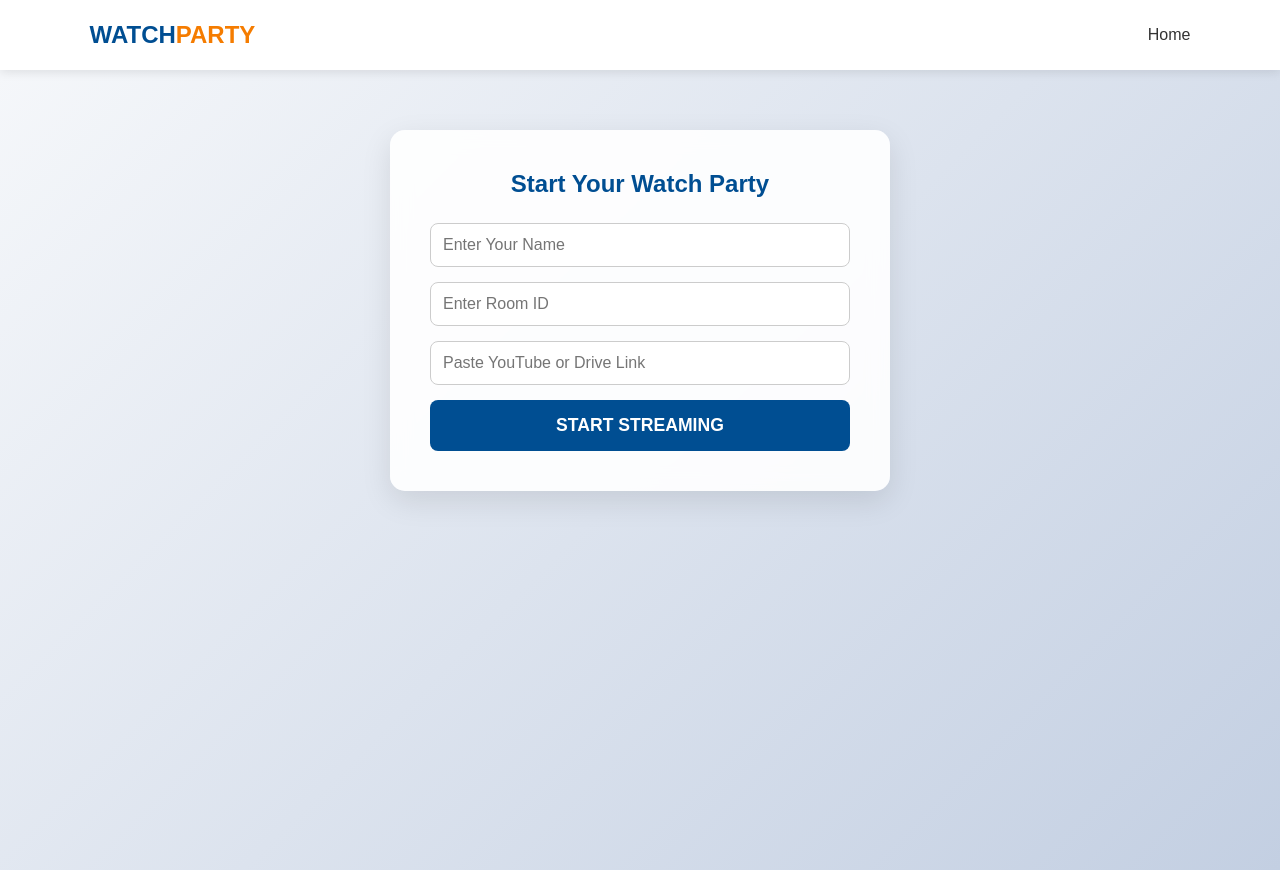
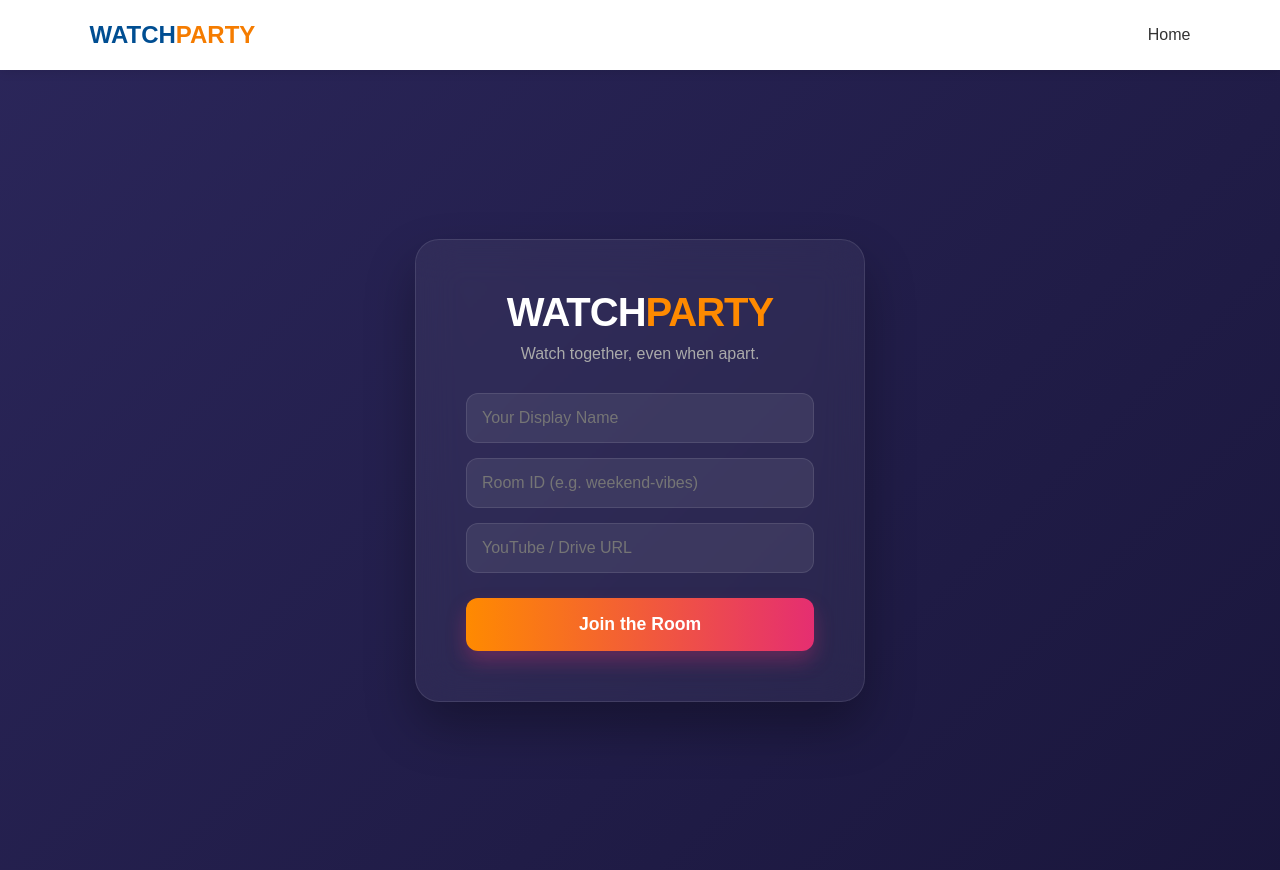
Before and after one commit to aasif41/watch-party-app, a React (Vite) app in the folder client/: page / in a window 1280 px wide. Built offline with nearby package versions, Linux system fonts and the light colour scheme; no server answers.

Commit message:
Fix: Refresh issue solved and UI improved

```diff
--- a/client/src/pages/Home.jsx
+++ b/client/src/pages/Home.jsx
@@ -8,89 +8,94 @@ const Home = () => {
   const navigate = useNavigate();
 
   const joinRoom = () => {
-    if (username !== "" && room !== "" && videoUrl !== "") {
-      // Refresh hone par data recover karne ke liye LocalStorage ka use
+    if (username && room && videoUrl) {
       localStorage.setItem("wp_username", username);
       localStorage.setItem("wp_videoUrl", videoUrl);
-
-      // Dynamic URL par navigate karna
       navigate(`/stream/${room}`);
     } else {
-      alert("Please fill all fields!");
+      alert("All fields are required! 🚀");
     }
   };
 
-  // UI Styles
-  const containerStyle = {
-    padding: "60px 7%",
+  const styles = {
+    wrapper: {
+      height: "100vh",
+      display: "flex",
+      alignItems: "center",
+      justifyContent: "center",
+      background: "linear-gradient(-45deg, #0f0c29, #302b63, #24243e)",
+      backgroundSize: "400% 400%",
+      animation: "gradientBG 15s ease infinite",
+    },
+    card: {
+      background: "rgba(255, 255, 255, 0.05)",
+      backdropFilter: "blur(20px)",
+      border: "1px solid rgba(255, 255, 255, 0.1)",
+      borderRadius: "24px",
+      padding: "50px",
+      width: "100%",
+      maxWidth: "450px",
       textAlign: "center",
-    background: "linear-gradient(135deg, #f5f7fa 0%, #c3cfe2 100%)",
-    minHeight: "100vh"
-  };
-
-  const cardStyle = {
-    maxWidth: "500px",
-    margin: "0 auto",
-    padding: "40px",
-    background: "rgba(255, 255, 255, 0.9)",
-    borderRadius: "15px",
-    boxShadow: "0 10px 30px rgba(0,0,0,0.1)",
-    backdropFilter: "blur(10px)"
-  };
-
-  const inputStyle = {
-    width: "100%",
-    padding: "12px",
-    marginBottom: "15px",
-    borderRadius: "8px",
-    border: "1px solid #ccc",
-    outline: "none",
+      boxShadow: "0 25px 50px rgba(0,0,0,0.3)",
+    },
+    title: {
+      color: "#fff",
+      fontSize: "2.5rem",
+      fontWeight: "800",
+      marginBottom: "10px",
+      letterSpacing: "-1px"
+    },
+    subtitle: {
+      color: "#aaa",
+      marginBottom: "30px",
       fontSize: "1rem"
-  };
-
-  const buttonStyle = {
+    },
+    input: {
       width: "100%",
       padding: "15px",
-    background: "#004e92",
+      marginBottom: "15px",
+      background: "rgba(255,255,255,0.08)",
+      border: "1px solid rgba(255,255,255,0.1)",
+      borderRadius: "12px",
+      color: "#fff",
+      fontSize: "1rem",
+      outline: "none",
+      transition: "0.3s"
+    },
+    button: {
+      width: "100%",
+      padding: "16px",
+      marginTop: "10px",
+      background: "linear-gradient(90deg, #ff8a00, #e52e71)",
+      border: "none",
+      borderRadius: "12px",
       color: "white",
-    border: "none",
-    borderRadius: "8px",
-    cursor: "pointer",
       fontWeight: "bold",
       fontSize: "1.1rem",
+      cursor: "pointer",
+      boxShadow: "0 10px 20px rgba(229, 46, 113, 0.3)",
       transition: "0.3s"
+    }
   };
 
   return (
-    <div style={containerStyle}>
-      <div style={cardStyle}>
-        <h2 style={{ color: "#004e92", marginBottom: "25px" }}>Start Your Watch Party</h2>
-        <input
-          type="text" placeholder="Enter Your Name"
-          value={username}
-          onChange={(e) => setUsername(e.target.value)}
-          style={inputStyle}
-        />
-        <input
-          type="text" placeholder="Enter Room ID"
-          value={room}
-          onChange={(e) => setRoom(e.target.value)}
-          style={inputStyle}
-        />
-        <input
-          type="text" placeholder="Paste YouTube or Drive Link"
-          value={videoUrl}
-          onChange={(e) => setVideoUrl(e.target.value)}
-          style={inputStyle}
-        />
-        <button
-          onClick={joinRoom}
-          style={buttonStyle}
-          onMouseOver={(e) => e.target.style.background = "#003366"}
-          onMouseOut={(e) => e.target.style.background = "#004e92"}
-        >
-          START STREAMING
-        </button>
+    <div style={styles.wrapper}>
+      <style>{`
+        @keyframes gradientBG {
+          0% { background-position: 0% 50%; }
+          50% { background-position: 100% 50%; }
+          100% { background-position: 0% 50%; }
+        }
+        input:focus { border-color: #ff8a00 !important; background: rgba(255,255,255,0.12) !important; }
+        button:hover { transform: translateY(-3px); box-shadow: 0 15px 25px rgba(229, 46, 113, 0.4); }
+      `}</style>
+      <div style={styles.card}>
+        <h1 style={styles.title}>WATCH<span style={{color: "#ff8a00"}}>PARTY</span></h1>
+        <p style={styles.subtitle}>Watch together, even when apart.</p>
+        <input style={styles.input} placeholder="Your Display Name" onChange={(e)=>setUsername(e.target.value)} />
+        <input style={styles.input} placeholder="Room ID (e.g. weekend-vibes)" onChange={(e)=>setRoom(e.target.value)} />
+        <input style={styles.input} placeholder="YouTube / Drive URL" onChange={(e)=>setVideoUrl(e.target.value)} />
+        <button style={styles.button} onClick={joinRoom}>Join the Room</button>
       </div>
     </div>
   );
--- a/client/src/pages/StreamRoom.jsx
+++ b/client/src/pages/StreamRoom.jsx
@@ -5,38 +5,28 @@ import VideoPlayer from "../components/VideoPlayer";
 import ChatBox from "../components/ChatBox";
 
 const StreamRoom = () => {
-  const { roomId } = useParams(); // URL se Room ID lene ke liye (Refresh fix)
+  const { roomId } = useParams();
   const navigate = useNavigate();
   const socket = useSocket();
   const playerRef = useRef(null);
 
-  // LocalStorage se data recover karna taaki refresh par link na toote
-  const [username] = useState(localStorage.getItem("wp_username") || "Guest");
+  const [username] = useState(localStorage.getItem("wp_username") || "Watcher");
   const [videoUrl] = useState(localStorage.getItem("wp_videoUrl") || "");
   const [playing, setPlaying] = useState(false);
 
   useEffect(() => {
-    // Agar video URL nahi hai toh wapas home page par bhej do
-    if (!videoUrl) {
-      navigate("/");
-      return;
-    }
-
+    if (!videoUrl) { navigate("/"); return; }
     socket.emit("join_room", roomId);
-
-    // Sync logic: Lag kam karne ke liye 2 second ka gap check
     socket.on("video_state_update", (data) => {
       const currentTime = playerRef.current?.getCurrentTime() || 0;
-      if (Math.abs(currentTime - data.seekTime) > 2) {
+      if (Math.abs(currentTime - data.seekTime) > 2.5) {
         playerRef.current?.seekTo(data.seekTime);
       }
       setPlaying(data.playing);
     });
-
     return () => socket.off("video_state_update");
   }, [socket, roomId, videoUrl, navigate]);
 
-  // Play/Pause sync function
   const handleSyncAction = (isPlaying) => {
     setPlaying(isPlaying);
     socket.emit("video_state_change", {
@@ -46,73 +36,51 @@ const StreamRoom = () => {
     });
   };
 
-  // --- Internal CSS Objects for UI ---
   const styles = {
-    container: {
-      display: "flex",
-      flexWrap: "wrap",
-      padding: "30px",
-      gap: "25px",
-      justifyContent: "center",
-      background: "linear-gradient(135deg, #f5f7fa 0%, #c3cfe2 100%)",
-      minHeight: "92vh",
-      fontFamily: "'Poppins', sans-serif"
+    main: {
+      background: "#0a0a0c",
+      minHeight: "100vh",
+      padding: "20px",
+      color: "#fff",
+      fontFamily: "'Inter', sans-serif"
     },
-    videoSection: {
-      flex: "2",
-      minWidth: "350px",
-      maxWidth: "900px",
-      display: "flex",
-      flexDirection: "column",
-      gap: "15px"
-    },
-    glassHeader: {
-      background: "rgba(255, 255, 255, 0.8)",
-      backdropFilter: "blur(10px)",
-      padding: "20px",
-      borderRadius: "15px",
+    header: {
       display: "flex",
       justifyContent: "space-between",
       alignItems: "center",
-      boxShadow: "0 8px 32px 0 rgba(31, 38, 135, 0.1)",
-      border: "1px solid rgba(255, 255, 255, 0.18)"
+      padding: "0 20px 20px 20px",
+      borderBottom: "1px solid #222"
     },
-    badge: {
-      background: "#004e92",
-      color: "white",
-      padding: "5px 12px",
-      borderRadius: "20px",
-      fontSize: "0.8rem",
-      fontWeight: "bold"
+    contentLayout: {
+      display: "grid",
+      gridTemplateColumns: "1fr 350px",
+      gap: "20px",
+      marginTop: "20px",
+      height: "calc(100vh - 120px)"
     },
-    chatSection: {
-      flex: "1",
-      minWidth: "320px",
-      maxWidth: "420px"
+    videoContainer: {
+      background: "#000",
+      borderRadius: "16px",
+      overflow: "hidden",
+      boxShadow: "0 20px 40px rgba(0,0,0,0.6)",
+      position: "relative"
     }
   };
 
   return (
-    <div style={styles.container}>
-      {/* Video Section */}
-      <div style={styles.videoSection}>
-        <div style={styles.glassHeader}>
-          <div>
-            <h3 style={{ margin: 0, color: "#333" }}>🎥 Watching Now</h3>
-            <p style={{ margin: 0, fontSize: "0.9rem", color: "#666" }}>
-              Room ID: <span style={{ fontWeight: "bold", color: "#004e92" }}>{roomId}</span>
-            </p>
-          </div>
-          <div style={styles.badge}>Live Sync Active</div>
+    <div style={styles.main}>
+      <div style={styles.header}>
+        <div>
+          <h2 style={{ margin: 0, color: "#ff8a00" }}>{roomId}</h2>
+          <span style={{ fontSize: "0.8rem", color: "#666" }}>Room Active</span>
         </div>
+        <div style={{ textAlign: "right" }}>
+          <p style={{ margin: 0 }}>Watching as <b>{username}</b></p>
+        </div>
+      </div>
 
-        {/* Video Player wrapper for UI enhancement */}
-        <div style={{
-          borderRadius: "15px",
-          overflow: "hidden",
-          boxShadow: "0 20px 50px rgba(0,0,0,0.2)",
-          border: "5px solid white"
-        }}>
+      <div style={styles.contentLayout} className="content-grid">
+        <div style={styles.videoContainer}>
           <VideoPlayer
             url={videoUrl}
             playing={playing}
@@ -122,15 +90,16 @@ const StreamRoom = () => {
           />
         </div>
 
-        <div style={{ textAlign: "right", color: "#555", fontSize: "0.9rem" }}>
-          Streaming as: <b>{username}</b>
+        <div style={{ background: "#161618", borderRadius: "16px", overflow: "hidden" }}>
+          <ChatBox socket={socket} room={roomId} username={username} />
         </div>
       </div>
 
-      {/* Chat Section */}
-      <div style={styles.chatSection}>
-        <ChatBox socket={socket} room={roomId} username={username} />
-      </div>
+      <style>{`
+        @media (max-width: 1000px) {
+          .content-grid { grid-template-columns: 1fr !important; height: auto !important; }
+        }
+      `}</style>
     </div>
   );
 };
```
Lines whose indentation alone changed are shown as unchanged.
